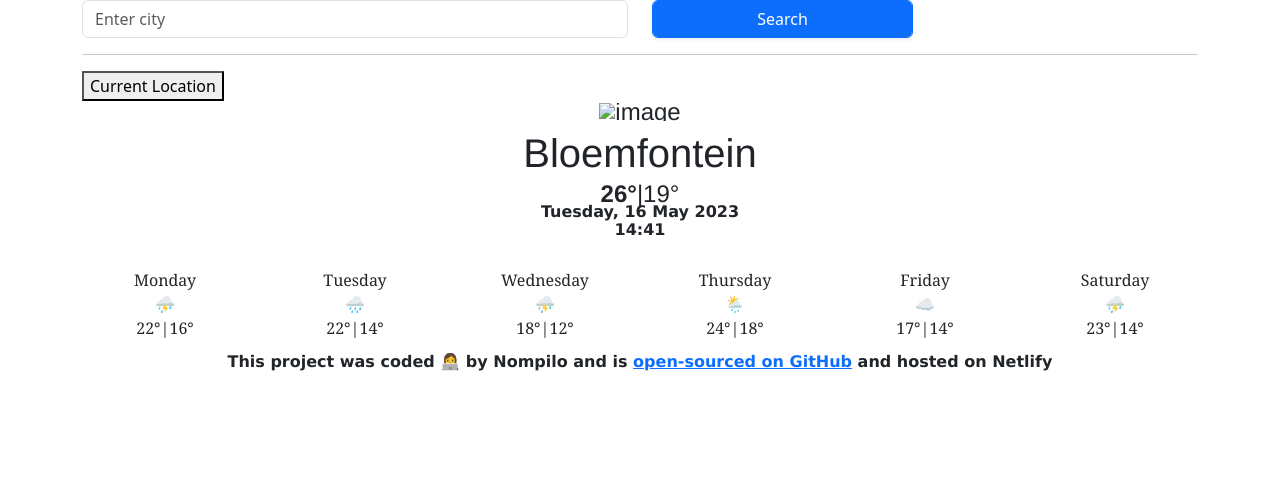
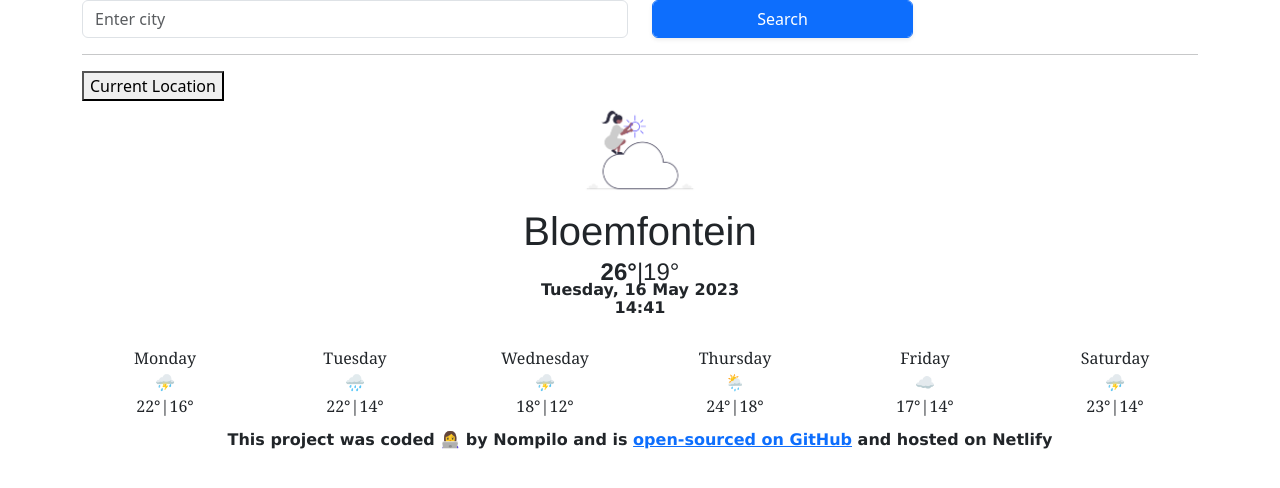
Before and after one commit to Nkazee/SheCodes-plus-weather-project, a plain HTML site: page weather-app/index.html in a window 1280 px wide. Drawn offline with nearby package versions, Linux system fonts and the light colour scheme.

Commit message:
Updated img.png link

```diff
--- a/weather-app/index.html
+++ b/weather-app/index.html
@@ -38,7 +38,12 @@
       <hr />
       <button class="button" id="button">Current Location</button>
       <section class="current-day">
-        <img src="cloud.png" class="condition-img" alt="image" width="136px" />
+        <img
+          src="images/cloud.png"
+          class="condition-img"
+          alt="image"
+          width="136px"
+        />
         <h2 id="temperature"></h2>
         <h1 id="city">Bloemfontein</h1>
         <span class="high">26°</span>|19°
```
